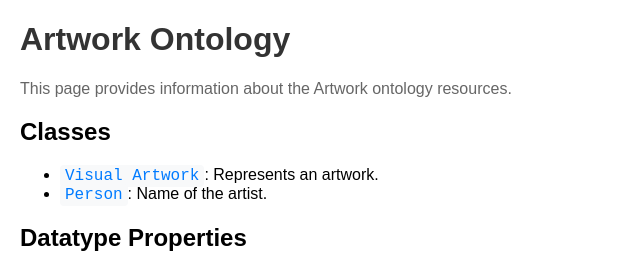
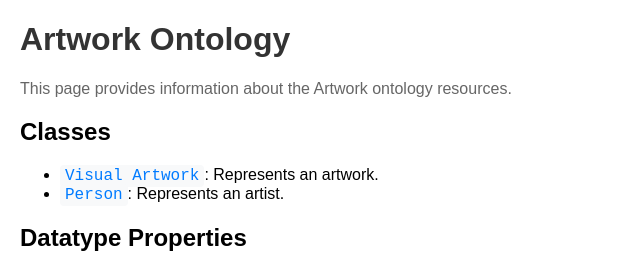
Before and after one commit to Soum2111/soum2111.github.io, a plain HTML site: page Artwork.html in a window 1280 px wide. Shown: the top 268 px of the page, 0-640 px from the left. Drawn offline with Linux system fonts and the light colour scheme.

Commit message:
Update Artwork.html

```diff
--- a/Artwork.html
+++ b/Artwork.html
@@ -34,7 +34,7 @@
     <h2>Classes</h2>
     <ul>
         <li><code> Visual Artwork</code>: Represents an artwork.</li>
-        <li><code>Person</code>: Name of the artist.</li>
+        <li><code>Person</code>: Represents an artist.</li>
     </ul>
 
     <h2>Datatype Properties</h2>
```
